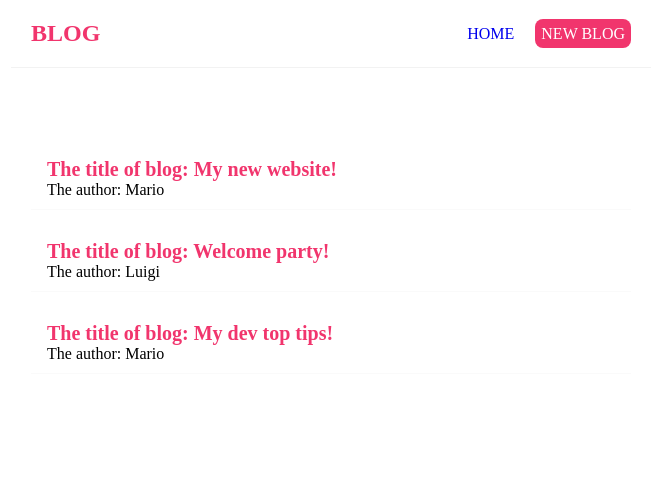
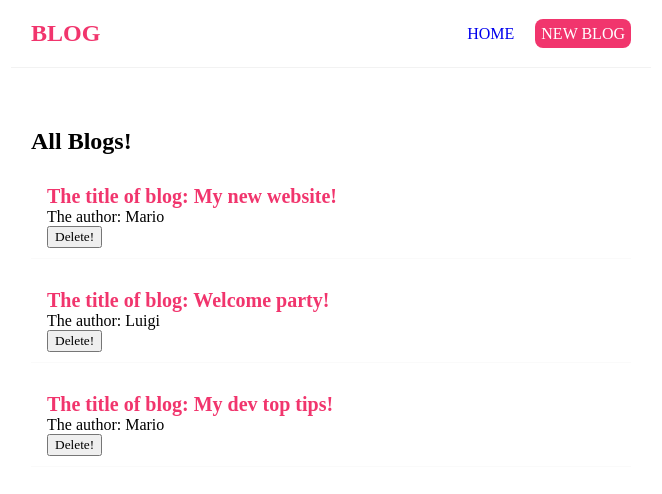
Before and after one commit to MAHDIA001/simple-blog-with-react, a React (Create React App) app: page / in a window 1280 px wide. Shown: the top 494 px of the page, without its empty margins (309-971 px from the left). Built offline with nearby package versions, Linux system fonts and the light colour scheme; a web font is replaced by a local one.

Commit message:
delete features added!

```diff
--- /dev/null
+++ b/src/Blogs.js
@@ -0,0 +1,21 @@
+
+const Blogs = ({blogs,title,deleteBtn})=>{
+
+    return(
+    <div className="blogs-list">
+        <h2>{title}</h2>
+{blogs.map((blog)=>(
+    <div className="blog-preview" key={blog.id}>
+
+
+        <h2>The title of blog: {blog.title}</h2>
+        <p>The author: {blog.author}</p>
+        <button onClick={()=>deleteBtn(blog.id)} deleteBtn={blog.id}>Delete!</button>
+
+    </div>
+
+                  ))}
+                  </div>
+    )
+                }
+export default Blogs;
--- a/src/Home.js
+++ b/src/Home.js
@@ -1,19 +1,23 @@
 import React, { useState } from 'react'
+import Blogs from './Blogs'
 
 const Home=()=>{
 const [blogs,setBlogs] = useState([
 {title: 'My new website!', body:'lorem ipsum...', author:'Mario', id:1},
 {title: 'Welcome party!', body:'lorem ipsum...', author:'Luigi', id:2},
 {title: 'My dev top tips!', body:'lorem ipsum...', author:'Mario', id:3}
-])
+]);
+const deleteBtn =(id)=>{
+const newBlog = blogs.filter(blog=>blog.id!=id)
+setBlogs(newBlog)
+
+}
         return(
             <div className="home">
-              {blogs.map((blog)=>(
-<div className="blog-preview" key={blog.id}>
-    <h2>The title of blog: {blog.title}</h2>
-    <p>The author: {blog.author}</p>
-</div>
-              ))}
+<Blogs blogs={blogs} title="All Blogs!"deleteBtn={deleteBtn} />
+
+
+
             </div>
         );
 
```
